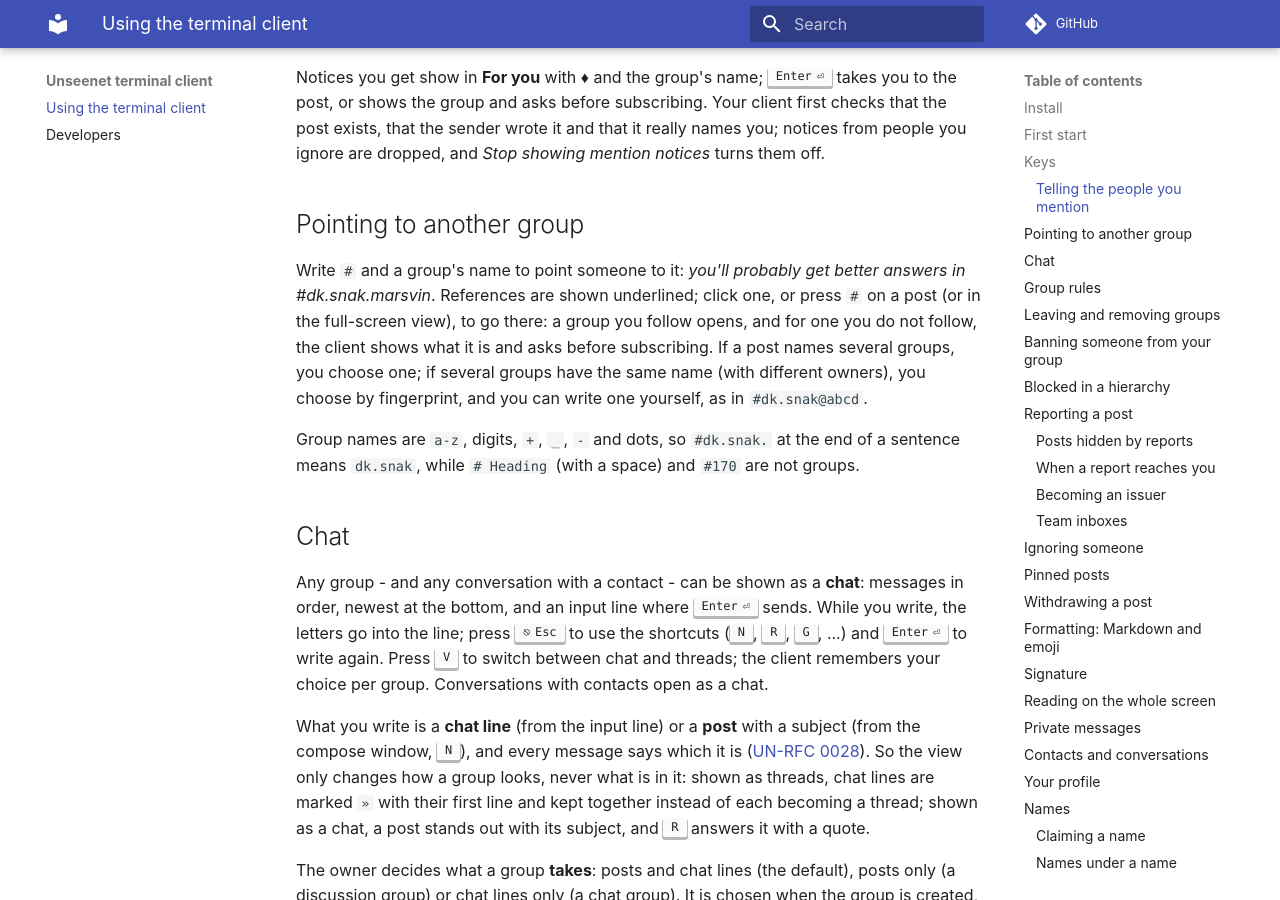
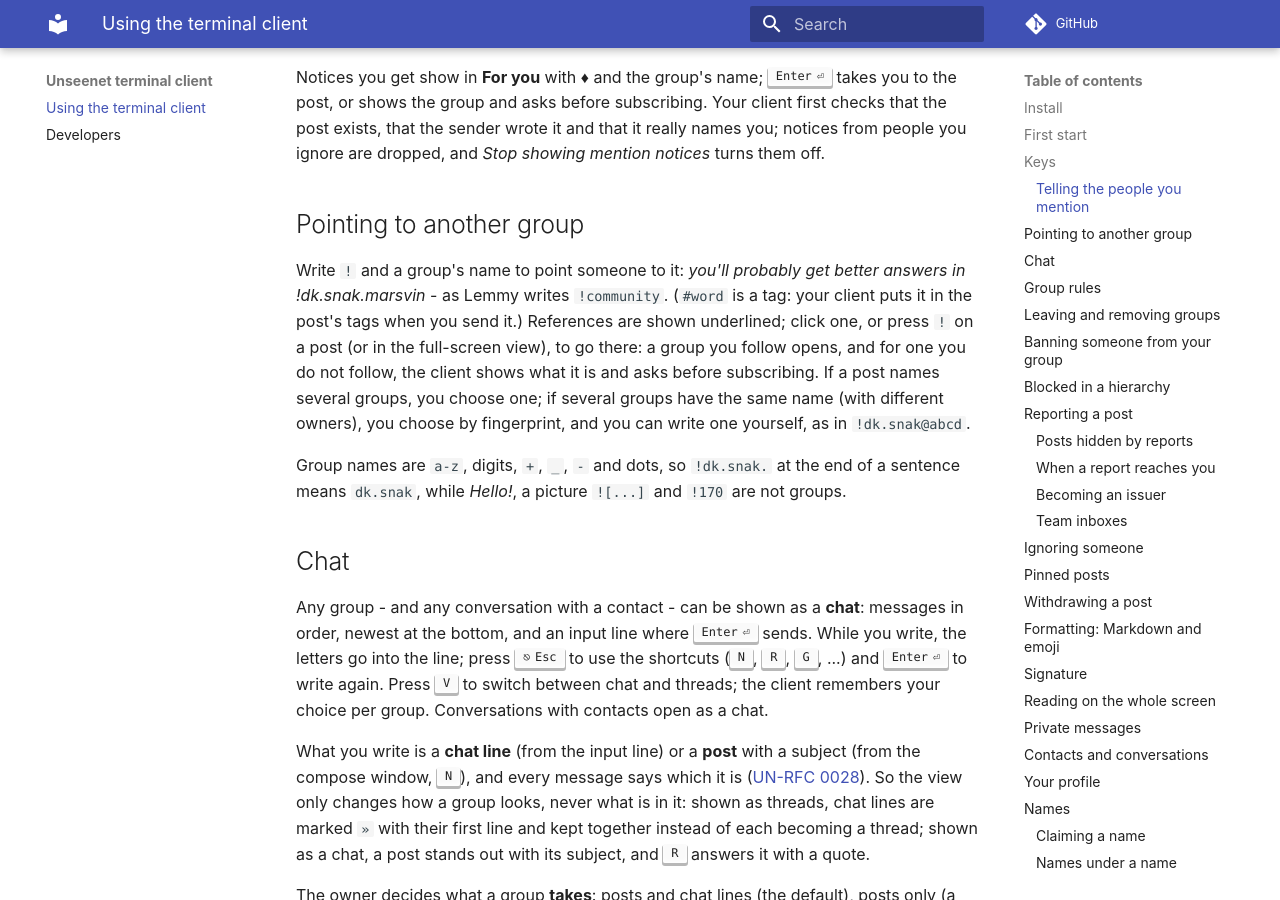
Before and after one commit to unseenet/unseenet-tui, an MkDocs documentation site: the page built from docs/client.md, in a window 1280 px wide and 900 px high, scrolled down 5622 px. Built offline with MkDocs 1.6.1 and Material for MkDocs 9.7.7, drawn with Linux system fonts in a browser that asks for light colours; comment, search, counter and statistics services are not loaded.

Commit message:
! for groups (unseenet#666) (#51)

```diff
--- a/docs/client.md
+++ b/docs/client.md
@@ -118,7 +118,7 @@ else is in the command palette, ++ctrl+p++:
 | ++shift+d++ | Withdraw the selected post (yours, or in a group you own or moderate) |
 | ++v++ | Switch between chat and threads for the current group |
 | ++question-mark++ | About this group: its rules, type, owner and node |
-| `#` | Go to a group the selected post names, such as `#dk.snak` |
+| `!` | Go to a group the selected post names, such as `!dk.snak` |
 | ++f1++ | About Unseenet, with links to the source and these pages |
 | ++ctrl+p++ | Command palette: everything above, by name, plus what is used less often, like creating a group or inviting someone to a closed group |
 
@@ -183,17 +183,19 @@ and *Stop showing mention notices* turns them off.
 
 ## Pointing to another group
 
-Write `#` and a group's name to point someone to it: *you'll probably get
-better answers in #dk.snak.marsvin*. References are shown underlined; click
-one, or press `#` on a post (or in the full-screen view), to go there: a group you follow opens, and for one you
+Write `!` and a group's name to point someone to it: *you'll probably get
+better answers in !dk.snak.marsvin* - as Lemmy writes `!community`. (`#word`
+is a tag: your client puts it in the post's tags when you send it.)
+References are shown underlined; click one, or press `!` on a post (or in
+the full-screen view), to go there: a group you follow opens, and for one you
 do not follow, the client shows what it is and asks before subscribing. If
 a post names several groups, you choose one; if several groups have the same
 name (with different owners), you choose by fingerprint, and you can write
-one yourself, as in `#dk.snak@abcd`.
+one yourself, as in `!dk.snak@abcd`.
 
-Group names are `a-z`, digits, `+`, `_`, `-` and dots, so `#dk.snak.` at the
-end of a sentence means `dk.snak`, while `# Heading` (with a space) and
-`#170` are not groups.
+Group names are `a-z`, digits, `+`, `_`, `-` and dots, so `!dk.snak.` at the
+end of a sentence means `dk.snak`, while *Hello!*, a picture `![...]` and
+`!170` are not groups.
 
 ## Chat
 
```
Also changed, not shown: CHANGELOG.md (+3 -0 lines), 5 other files.
